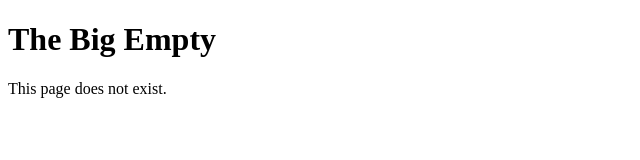
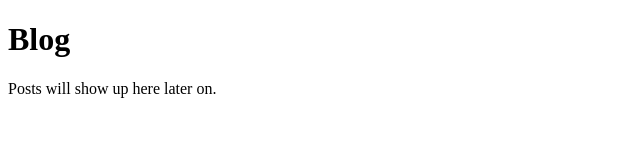
Before and after one commit to clockwerkz/gatsbyBlog, a Gatsby site: page /blog in a window 1280 px wide. Before the commit this address had no page. Shown: the whole page, without its empty margins (0-640 px from the left). Built offline with nearby package versions, Linux system fonts and the light colour scheme; Gatsby itself is replaced by a stand-in of ours.

Commit message:
adds blog page

```diff
--- /dev/null
+++ b/src/pages/blog.js
@@ -0,0 +1,13 @@
+import React from 'react';
+
+
+const BlogPage = () => {
+    return (
+    <div>
+        <h1>Blog</h1>
+        <p>Posts will show up here later on.</p>
+    </div>
+    )
+}
+
+export default BlogPage;
--- a/src/pages/index.js
+++ b/src/pages/index.js
@@ -4,7 +4,7 @@ import * as React from "react"
 const IndexPage = () => {
   return (
    <div>
-     <h1>Hello World!</h1>
+     Hello World!
    </div>
   )
 }
```
